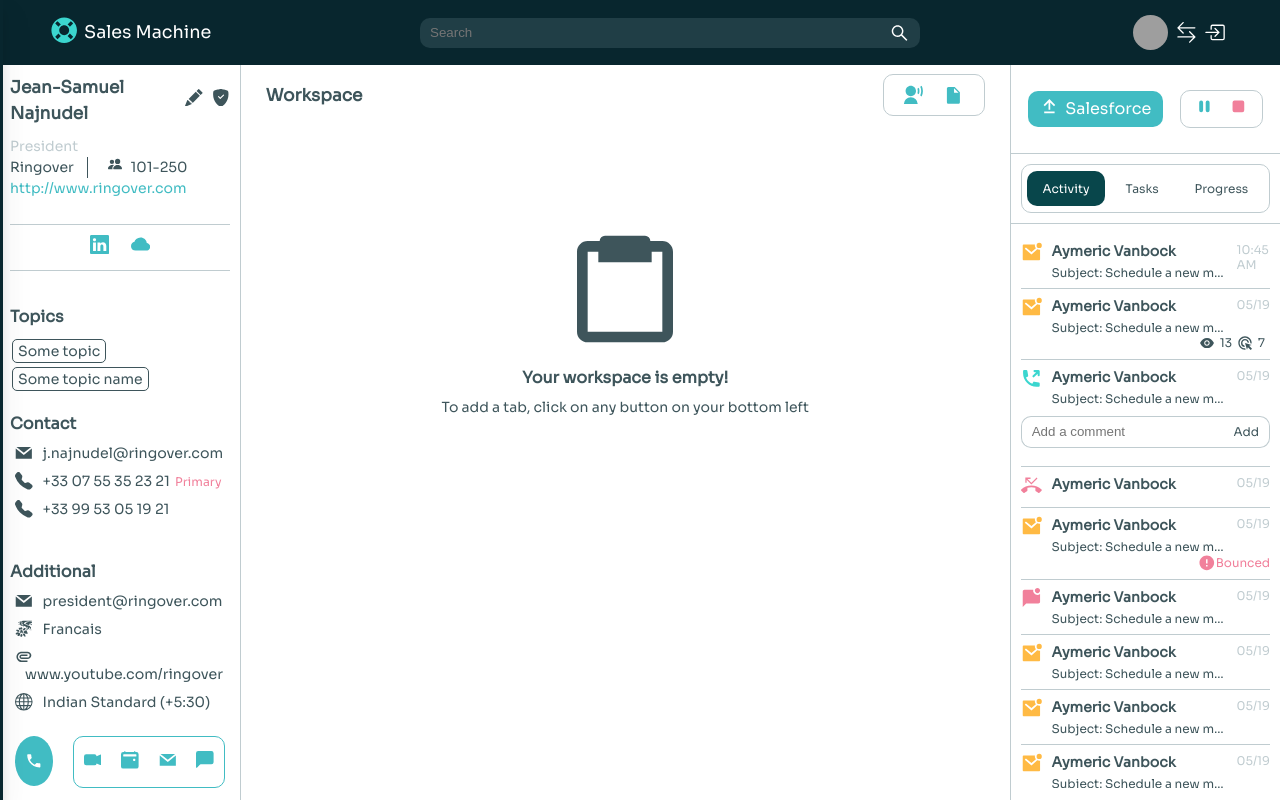
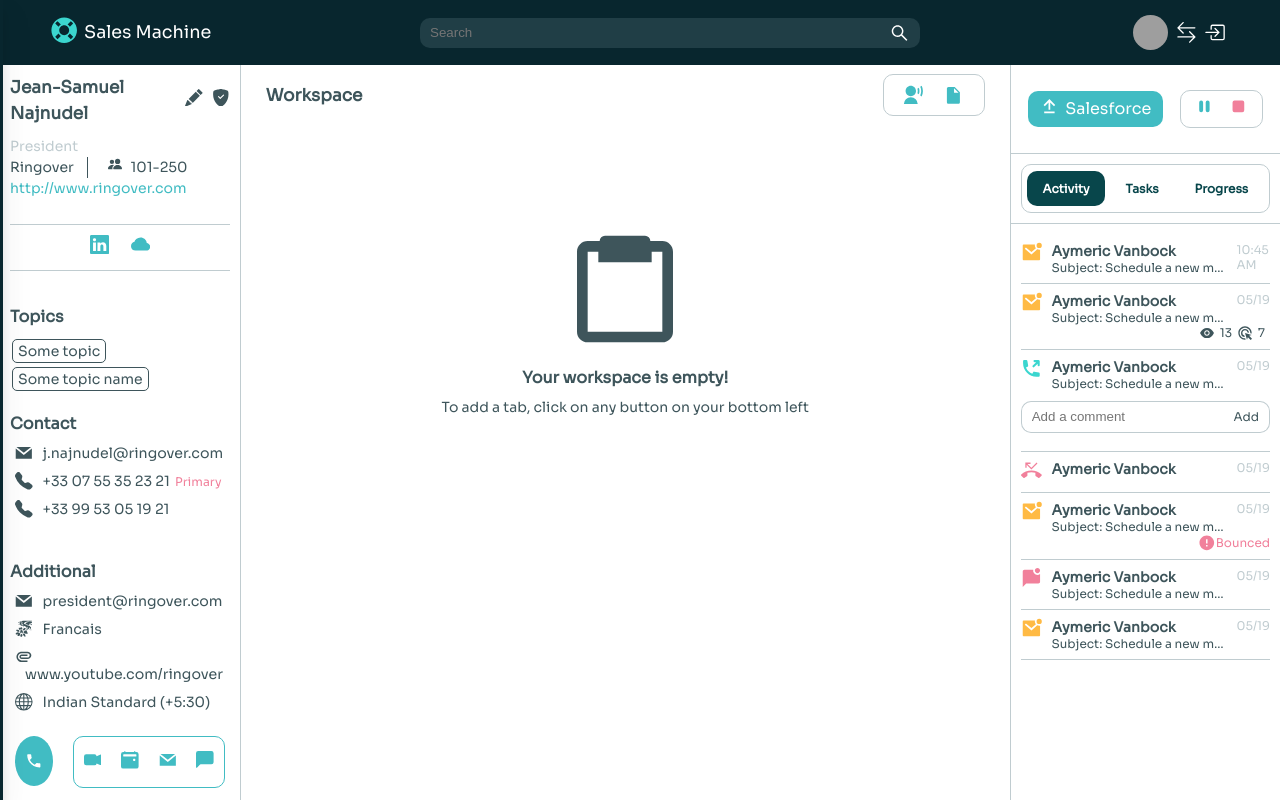
Before and after one commit to bsattam/Ringover-Assignment, a React (Create React App) app: page / in a window 1280 px wide. Built offline with nearby package versions, Linux system fonts and the light colour scheme; grey boxes are pictures that could not be loaded.

Commit message:
Sidebar Tabs made functional.

```diff
--- a/src/components/Body.js
+++ b/src/components/Body.js
@@ -11,6 +11,7 @@ import { hide } from '../redux/toggleSidebarSlice'
 
 export default function Body() {
   const [width, setWidth] = useState(window.innerWidth);
+  const [tab, setTab] = useState('activities');
 
   window.addEventListener('resize', () => setWidth(window.innerWidth))
 
@@ -24,9 +25,9 @@ export default function Body() {
       <div className='body' onClick={handleHide}>
           <Leftbar/>
           <Workspace/>
-          { width>1000 && <Rightbar/> }
+          { width>1000 && <Rightbar tab={tab} setTab={setTab}/> }
       </div>
-      <ToggleRightbar/>
+      <ToggleRightbar tab={tab} setTab={setTab}/>
     </>
   )
 }
--- a/src/components/Rightbar.js
+++ b/src/components/Rightbar.js
@@ -1,15 +1,21 @@
-import React from 'react'
+import React, { useState } from 'react'
 import Topbuttons from './rightbar/Topbuttons';
 import Tabs from './rightbar/Tabs';
 import Activities from './rightbar/Activities'
+import Tasks from './rightbar/Tasks'
+import Progress from './rightbar/Progress'
 import '../styles/Rightbar.scss'
 
-export default function Rightbar() {
+export default function Rightbar({tab, setTab}) {
+
   return (
     <div className='rightbar1'>
         <Topbuttons/>
-        <Tabs/>
-        <Activities/>
+        <Tabs tab={tab} setTab={setTab}/>
+
+        {tab === 'activities' && <Activities/>}
+        {tab === 'tasks' && <Tasks/>}
+        {tab === 'progress' && <Progress/>}
     </div>
   )
 }
--- a/src/components/ToggleRightbar.js
+++ b/src/components/ToggleRightbar.js
@@ -2,11 +2,13 @@ import React, { useState, useEffect } from 'react'
 import Topbuttons from './rightbar/Topbuttons';
 import Tabs from './rightbar/Tabs';
 import Activities from './rightbar/Activities'
+import Tasks from './rightbar/Tasks'
+import Progress from './rightbar/Progress'
 import '../styles/Rightbar.scss'
 
 import { useSelector } from 'react-redux'
 
-export default function Rightbar() {
+export default function Rightbar({tab, setTab}) {
     const [style, setStyle] = useState('rightbar2 hide');
 
     const value = useSelector((state) => state.toggler.value);
@@ -21,8 +23,11 @@ export default function Rightbar() {
     return (
         <div className={style}>
             <Topbuttons/>
-            <Tabs/>
-            <Activities/>
+            <Tabs tab={tab} setTab={setTab}/>
+
+            {tab === 'activities' && <Activities/>}
+            {tab === 'tasks' && <Tasks/>}
+            {tab === 'progress' && <Progress/>}
         </div>
     )
 }
--- a/src/components/rightbar/Activities.js
+++ b/src/components/rightbar/Activities.js
@@ -118,58 +118,7 @@ export default function Activities() {
             </div>
             <div className='bottomSection'></div>
         </div>
-        <div className='activity'>
-            <div className='topSection'>
-                <IconContext.Provider value={{size: '1.3rem'}}>
-                    <div className='icon color1'><RiMailUnreadFill/></div>
-                </IconContext.Provider>
-                <div className='text'>
-                    <div className='name'>Aymeric Vanbock</div>
-                    <div className='subject'>Subject: Schedule a new meeting tomorrow at San Fransisco.</div>
-                </div>
-                <div className='date'>05/19</div>
-            </div>
-            <div className='bottomSection'></div>
-        </div>
-        <div className='activity'>
-            <div className='topSection'>
-                <IconContext.Provider value={{size: '1.3rem'}}>
-                    <div className='icon color1'><RiMailUnreadFill/></div>
-                </IconContext.Provider>
-                <div className='text'>
-                    <div className='name'>Aymeric Vanbock</div>
-                    <div className='subject'>Subject: Schedule a new meeting tomorrow at San Fransisco.</div>
-                </div>
-                <div className='date'>05/19</div>
-            </div>
-            <div className='bottomSection'></div>
-        </div>
-        <div className='activity'>
-            <div className='topSection'>
-                <IconContext.Provider value={{size: '1.3rem'}}>
-                    <div className='icon color1'><RiMailUnreadFill/></div>
-                </IconContext.Provider>
-                <div className='text'>
-                    <div className='name'>Aymeric Vanbock</div>
-                    <div className='subject'>Subject: Schedule a new meeting tomorrow at San Fransisco.</div>
-                </div>
-                <div className='date'>05/19</div>
-            </div>
-            <div className='bottomSection'></div>
-        </div>
-        <div className='activity'>
-            <div className='topSection'>
-                <IconContext.Provider value={{size: '1.3rem'}}>
-                    <div className='icon color1'><RiMailUnreadFill/></div>
-                </IconContext.Provider>
-                <div className='text'>
-                    <div className='name'>Aymeric Vanbock</div>
-                    <div className='subject'>Subject: Schedule a new meeting tomorrow at San Fransisco.</div>
-                </div>
-                <div className='date'>05/19</div>
-            </div>
-            <div className='bottomSection'></div>
-        </div>
+
     </div>
   )
 }
--- /dev/null
+++ b/src/components/rightbar/Progress.js
@@ -0,0 +1,10 @@
+import React from 'react'
+import '../../styles/Rightbar.scss'
+
+export default function Progress() {
+  return (
+    <div className='dummy'>
+        This is my progress Tab.
+    </div>
+  )
+}
--- a/src/components/rightbar/Tabs.js
+++ b/src/components/rightbar/Tabs.js
@@ -1,13 +1,16 @@
 import React from 'react'
 import '../../styles/Rightbar.scss'
 
-export default function Tabs() {
+export default function Tabs({tab, setTab}) {
   return (
     <div className='tabs'>
         <div className='tabsContainer'>
-            <div className='tab active'>Activity</div>
-            <div className='tab'>Tasks</div>
-            <div className='tab'>Progress</div>
+            <div className={`tab active ${tab==="activities" ? "active" : "inactive"}`}
+            onClick={() => setTab('activities')}>Activity</div>
+            <div className={`tab active ${tab==="tasks" ? "active" : "inactive"}`}
+            onClick={() => setTab('tasks')}>Tasks</div>
+            <div className={`tab active ${tab==="progress" ? "active" : "inactive"}`}
+            onClick={() => setTab('progress')}>Progress</div>
         </div>
     </div>
   )
--- /dev/null
+++ b/src/components/rightbar/Tasks.js
@@ -0,0 +1,10 @@
+import React from 'react'
+import '../../styles/Rightbar.scss'
+
+export default function Tasks() {
+  return (
+    <div className='dummy'>
+        This is my tasks tab.
+    </div>
+  )
+}
--- a/src/styles/Navbar.scss
+++ b/src/styles/Navbar.scss
@@ -17,6 +17,7 @@
     align-items: center;
     margin: 10px 4vw;
     flex-shrink: 0;
+    cursor: pointer;
 }
 
 .ringIcon{
@@ -45,6 +46,7 @@
     height: 20px;
     padding: 5px 10px;
     border-radius: 0 10px 10px 0;
+    cursor: pointer;
 }
 
 .imageContainer{
@@ -54,6 +56,7 @@
     display: flex;
     align-items: center;
     justify-content: space-around;
+    cursor: pointer;
 }
 
 .image{
--- a/src/styles/Rightbar.scss
+++ b/src/styles/Rightbar.scss
@@ -17,6 +17,8 @@
     z-index: 500;
     border-left: 3px solid $navbarColor;
     box-shadow: rgba(0, 0, 0, 0.25) 0px 14px 28px, rgba(0, 0, 0, 0.22) 0px 10px 10px;
+    margin: 0;
+    padding: 0;
 }
 
 .show{
@@ -91,12 +93,18 @@
             margin: 6px 0;
             padding: 10px 15px;
             border-radius: 10px;
+            font-weight: bold;
             cursor: pointer;
         }
 
         .active{
             background-color: $tabMainColor;
             color: white;
+        }
+
+        .inactive{
+            background-color: white;
+            color: $tabMainColor;
         }
     }
 }
@@ -107,6 +115,7 @@
     font-size: 12px;
     max-height: 68vh;
     overflow-y: scroll;
+    overflow-x: hidden;
 
     .activity{
         border-bottom: 1px solid $fadedTextColor;
@@ -130,7 +139,7 @@
                 }
 
                 .subject{
-                    margin-top: 5px;
+                    // margin-top: 5px;
                     width: 175px;
                     display: block;
                     text-overflow: ellipsis;
@@ -176,3 +185,7 @@
         }
     }
 }
+
+.dummy{
+    padding: 50px 0;
+}
```
